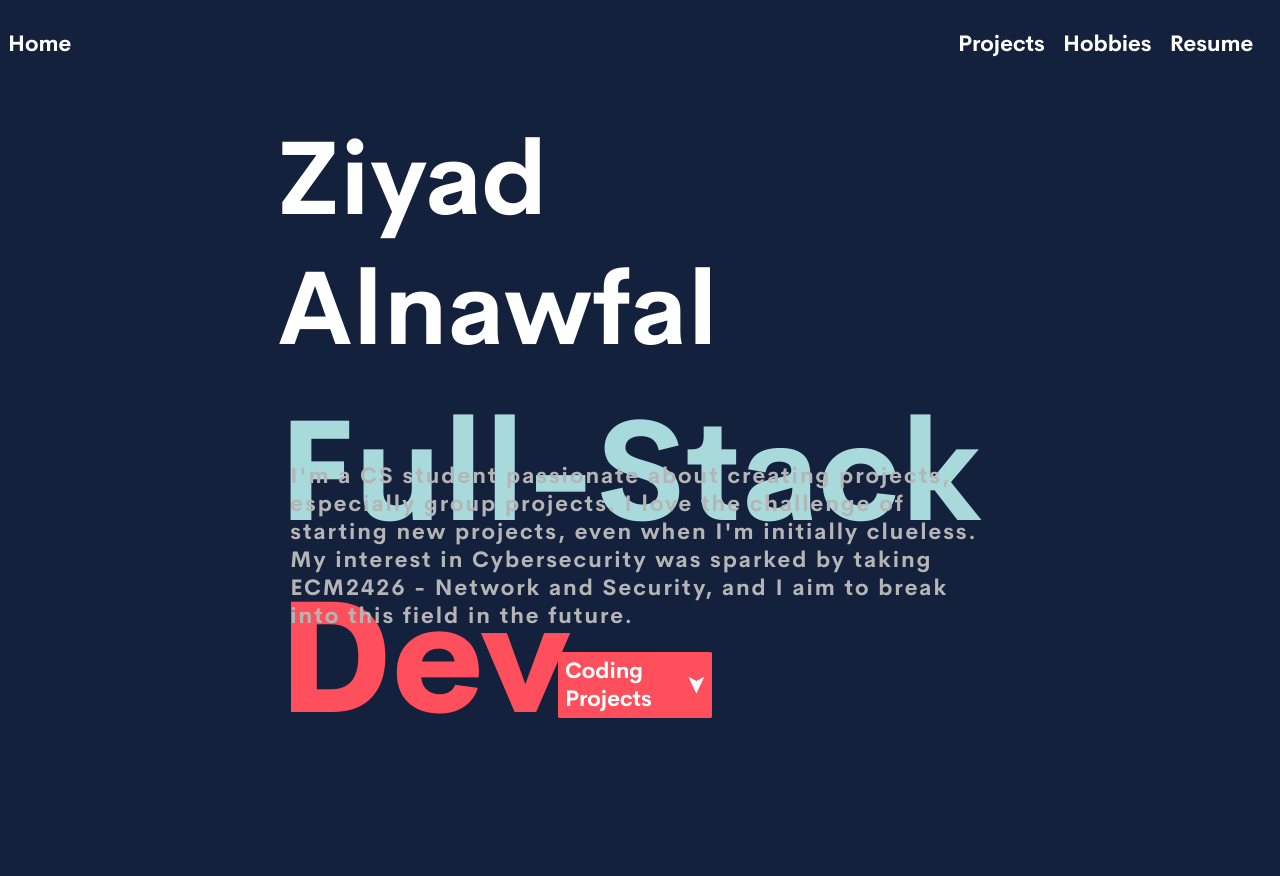
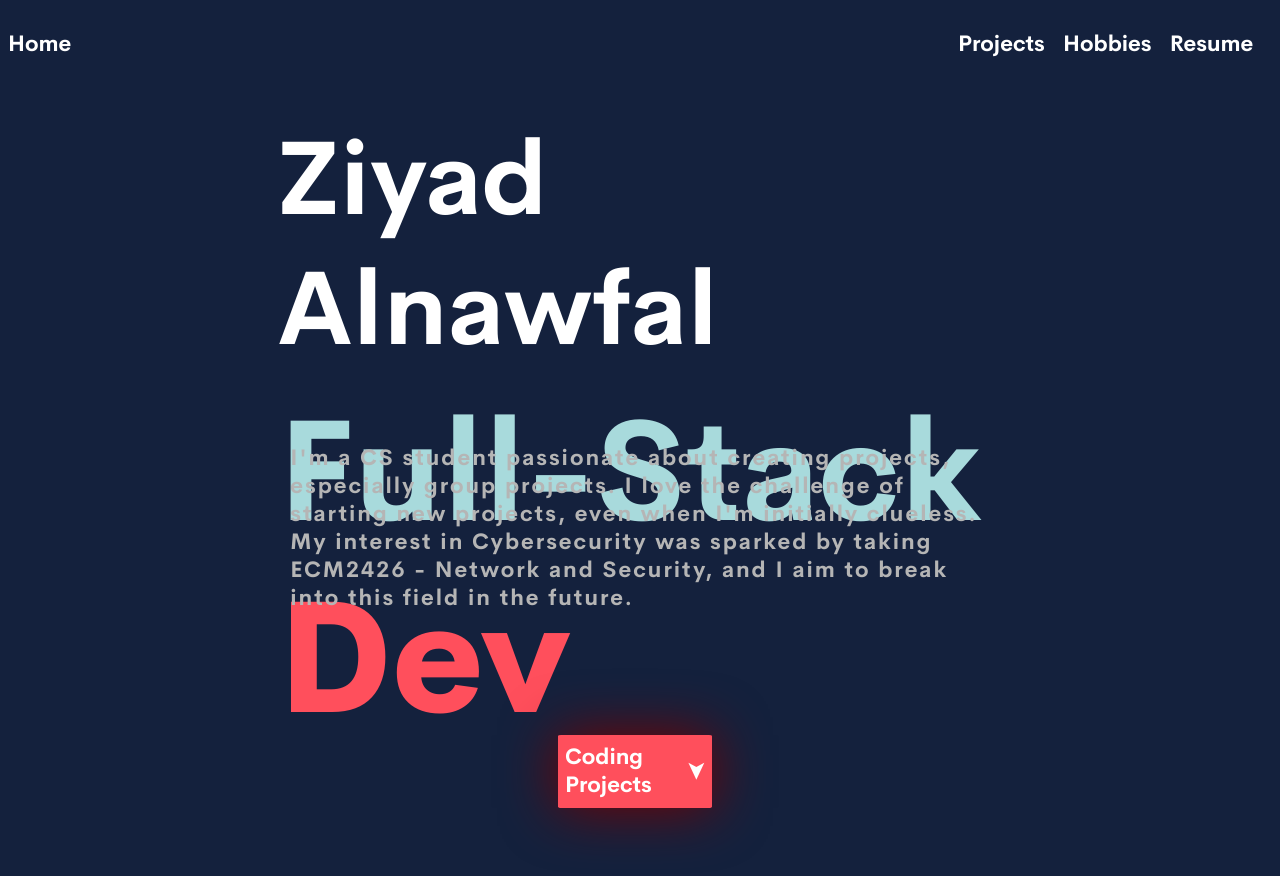
Before and after one commit to Zizo0004/Portfolio-Rework, a plain HTML site: page index.html in a window 1280 px wide. Shown: the top 876 px of the page. Drawn offline with Linux system fonts and the light colour scheme.

Commit message:
added glow effect to ID #Projectsbutton

```diff
--- a/style.css
+++ b/style.css
@@ -84,10 +84,10 @@ span{
     align-items: center;
     justify-content: space-between;
     width: 100%;
-    height: 65%;
+    height: 88%;
 }
 #Name{
-    height: 60%;
+    height: 30%;
     width: 57%;
     font-size: 8rem;
     font-weight: 800;
@@ -111,7 +111,6 @@ span{
     color: #B5B5B5;
     font-size: 4rem !important;
     width:55%;
-    margin-top: 20px !important;
     letter-spacing: 2px;
 }
 
@@ -127,14 +126,20 @@ span{
     cursor: pointer;
     color: #ffffff;
     width: 12%;
-    height: 12%;
+    height: 10%;
     background-color: #FF4F5C;
     border: 2px solid #FF4F5C;
     border-radius: 2%;
     display: flex;
+    box-shadow: 0px 0px 55px #780000;
+    transition: box-shadow 1s ease;
     justify-content: center;
     align-items: center;
 }
+#Projectsbutton:hover{
+    box-shadow: 0px 0px 105px #780000;
+}
+
 #Projectsbutton > :nth-child(n) {
     margin: 5px 5px;
 }
```
